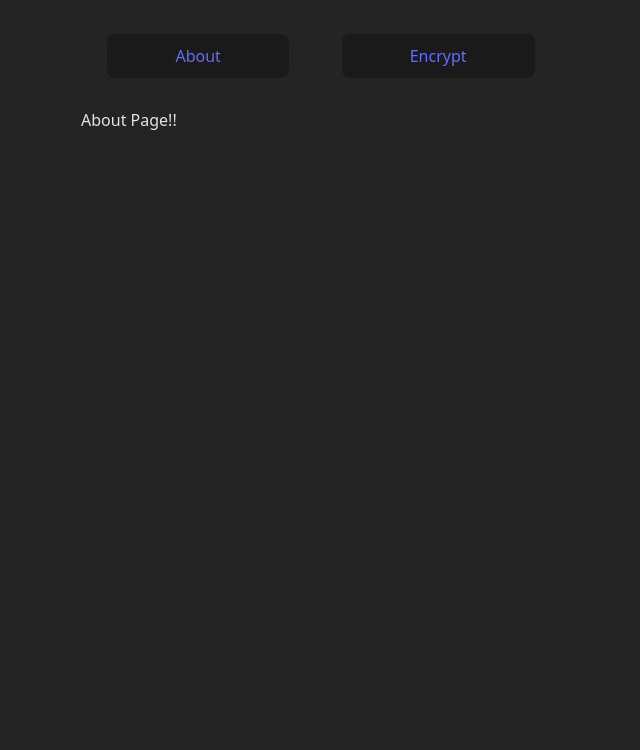
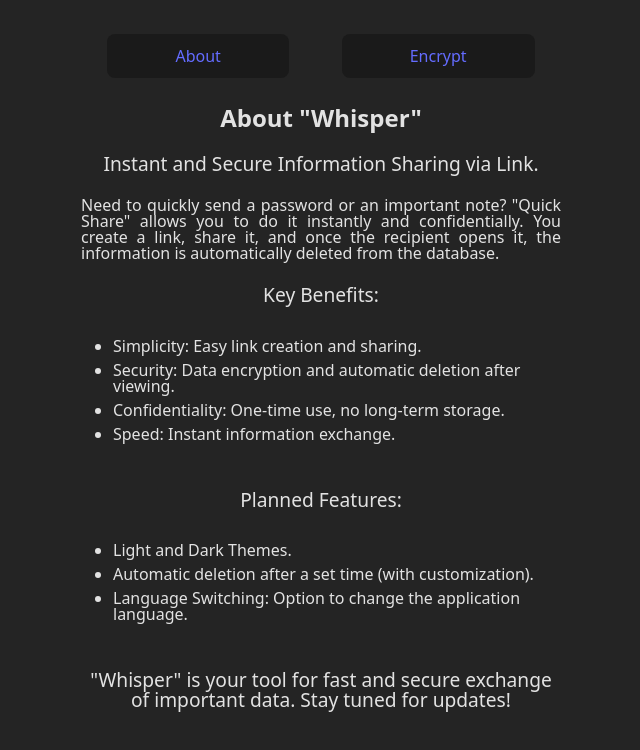
Before and after one commit to uncle-Yevhenii/whisper, a React (Vite) app in the folder frontend/: page / in a window 1280 px wide. Shown: the top 750 px of the page, without its empty margins (319-959 px from the left). Built offline with nearby package versions, Linux system fonts and the light colour scheme; no server answers.

Commit message:
feat: implement About page with detailed information and styling

```diff
--- a/frontend/src/pages/about/index.tsx
+++ b/frontend/src/pages/about/index.tsx
@@ -1,3 +1,32 @@
+import style from './style.module.css';
+
 export default function About() {
-    return <div>About Page!!</div>;
+    return (
+        <div className={style.container}>
+            <h1 className={style.textTitle}>About "Whisper"</h1>
+            <h2 className={style.textSubtitle}>Instant and Secure Information Sharing via Link.</h2>
+            <p className={style.text}>
+                Need to quickly send a password or an important note? "Quick Share" allows you to do
+                it instantly and confidentially. You create a link, share it, and once the recipient
+                opens it, the information is automatically deleted from the database.
+            </p>
+            <h3 className={style.textSemiTitle}>Key Benefits:</h3>
+            <ul className={style.list}>
+                <li>Simplicity: Easy link creation and sharing.</li>
+                <li>Security: Data encryption and automatic deletion after viewing.</li>
+                <li>Confidentiality: One-time use, no long-term storage.</li>
+                <li>Speed: Instant information exchange.</li>
+            </ul>
+            <h3 className={style.textSemiTitle}>Planned Features:</h3>
+            <ul className={style.list}>
+                <li>Light and Dark Themes.</li>
+                <li>Automatic deletion after a set time (with customization).</li>
+                <li>Language Switching: Option to change the application language.</li>
+            </ul>
+            <h3 className={style.textSemiTitle}>
+                "Whisper" is your tool for fast and secure exchange of important data. Stay tuned
+                for updates!
+            </h3>
+        </div>
+    );
 }
--- /dev/null
+++ b/frontend/src/pages/about/style.module.css
@@ -0,0 +1,42 @@
+.container {
+    display: flex;
+    flex-direction: column;
+    align-items: center;
+    justify-content: center;
+    gap: 1.5em;
+    height: 100%;
+}
+
+.textTitle {
+    text-align: center;
+    font-size: 1.5em;
+    font-weight: 600;
+}
+
+.textSubtitle {
+    text-align: center;
+    font-size: 1.2em;
+    font-weight: 500;
+}
+.text {
+    text-align: justify;
+    font-size: 1em;
+    font-weight: 400;
+}
+.textSemiTitle {
+    text-align: center;
+    font-size: 1.2em;
+    font-weight: 500;
+    margin-bottom: 0.5em;
+}
+.list {
+    list-style: disc;
+    text-align: left;
+    font-size: 1em;
+    font-weight: 400;
+    margin-bottom: 1.5em;
+    padding-left: 2em;
+}
+.list > li:not(:last-child) {
+    margin-bottom: 0.5em;
+}
```
